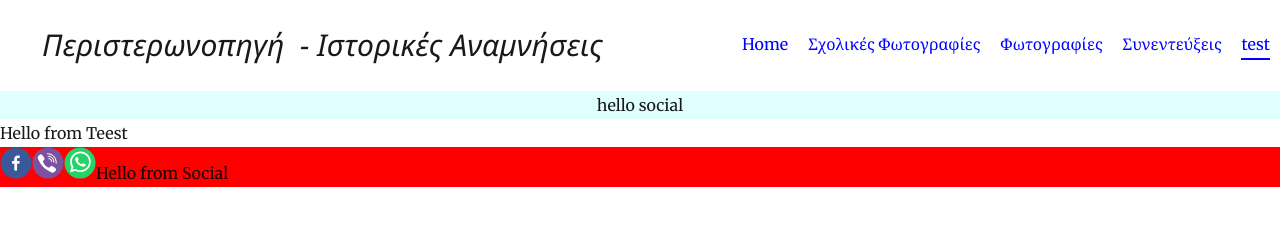
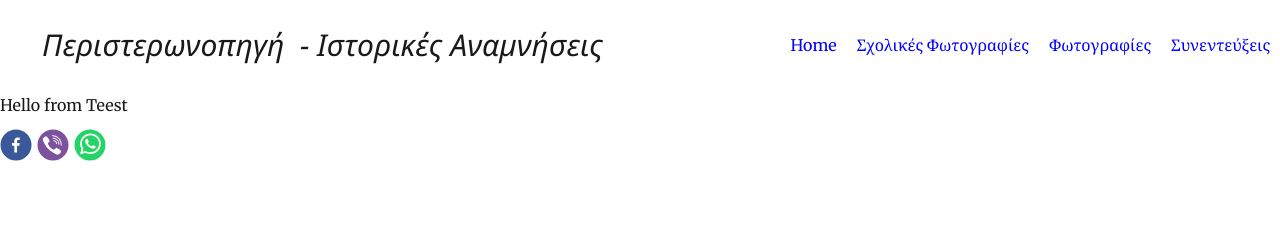
Before and after one commit to kyrlouca/peristerona2, a Gatsby site: page /test in a window 1280 px wide. Built offline with nearby package versions, Linux system fonts and the light colour scheme; Gatsby itself is replaced by a stand-in of ours; some packages are replaced by stand-ins of ours.

Commit message:
with social buttons

```diff
--- /dev/null
+++ b/src/close.js
@@ -0,0 +1 @@
+console.log('hello')
--- a/src/components/navbar.js
+++ b/src/components/navbar.js
@@ -62,12 +62,6 @@ const XLink = styled(Link).attrs({
   margin: 0 10px;
   white-space: nowrap;
 `
-const SocialDiv = styled.div`
-  background: lightcyan;
-  display: flex;
-  justify-content:center;
-
-`
 
 export default function navbar() {
   return (
@@ -83,10 +77,10 @@ export default function navbar() {
           <XLink to="/photos-school-page">Σχολικές Φωτογραφίες</XLink>
           <XLink to="/photos-only-page">Φωτογραφίες</XLink>
           <XLink to="/interviews">Συνεντεύξεις</XLink>
-          <XLink to="/test">test</XLink>
+          {/* <XLink to="/test">test</XLink> */}
         </LinksContainer>
       </NavbarDiv>
-      <SocialDiv>hello social</SocialDiv>
+
     </ContainerDiv>
   )
 }
--- a/src/components/social-share-buttons.js
+++ b/src/components/social-share-buttons.js
@@ -10,33 +10,37 @@ import {
 } from "react-share"
 
 const ContainerDiv = styled.div`
-  margin: 0;
-  background: red;
+  /* background: red; */
+  display: grid;
+  grid-template-columns: repeat(3, max-content);
+  grid-gap: 0.3em;
+  align-items:  center;
+  align-content: center;
 `
 
+const OutDiv = styled.div`
+  margin-top: 10px;
+`
 const XIcon = ({ Wrapped }) => {
-  return <Wrapped size={32} round />
+  return (
+    <OutDiv>
+      <Wrapped size={32} round={true} />{" "}
+    </OutDiv>
+  )
 }
 
 export default function SocialShareButtons() {
   return (
     <ContainerDiv>
       <FacebookShareButton url={"www.peristerona2.com"}>
-      <XIcon Wrapped={FacebookIcon} />
+        <XIcon Wrapped={FacebookIcon} />
       </FacebookShareButton>
-      <ViberShareButton
-        url={"www.peristerona2.com"}
-        className="button is-outlined is-rounded facebook"
-      >
+      <ViberShareButton url={"www.peristerona2.com"}>
         <XIcon Wrapped={ViberIcon} />
       </ViberShareButton>
-      <WhatsappShareButton
-        url={"www.peristerona2.com"}
-        className="button is-outlined is-rounded facebook"
-      >
+      <WhatsappShareButton url={"www.peristerona2.com"}>
         <XIcon Wrapped={WhatsappIcon} />
       </WhatsappShareButton>
-      Hello from Social
     </ContainerDiv>
   )
 }
--- /dev/null
+++ b/temp.js
@@ -0,0 +1 @@
+console.log('ehlle')
```
Also changed, not shown: src/index.html (added, +11 -0 lines), src/pages/index.js (+13 -2 lines), src/test.html (added, +11 -0 lines).
